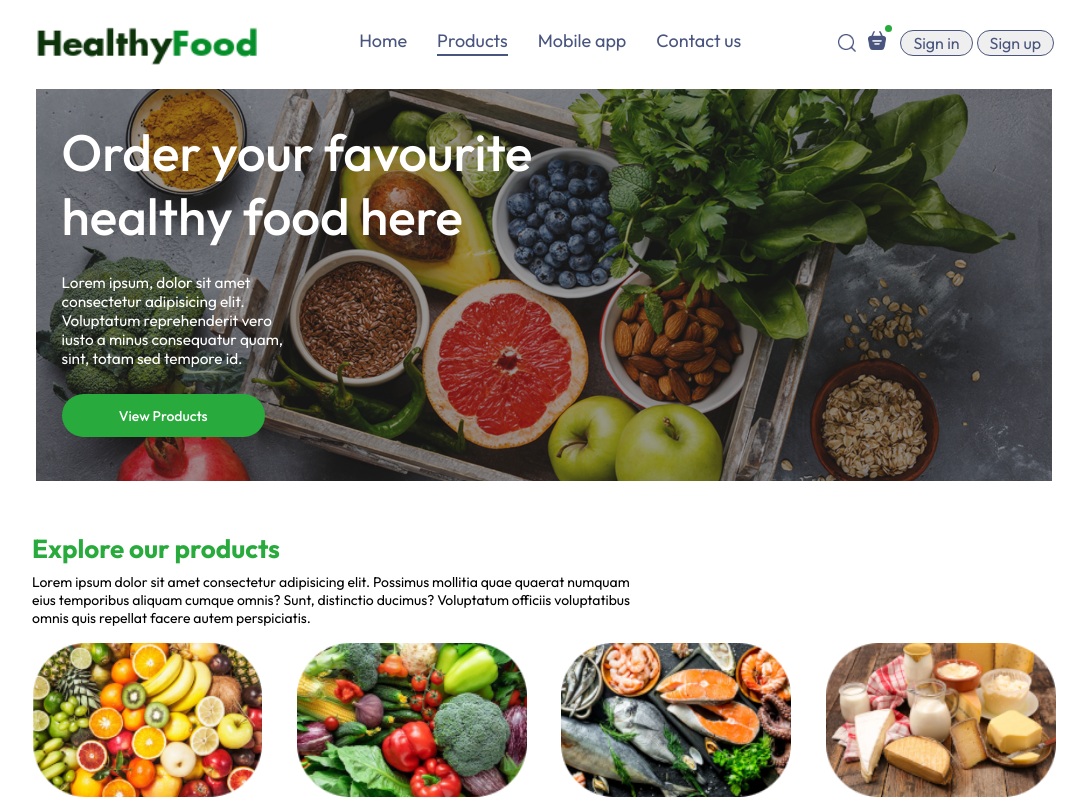
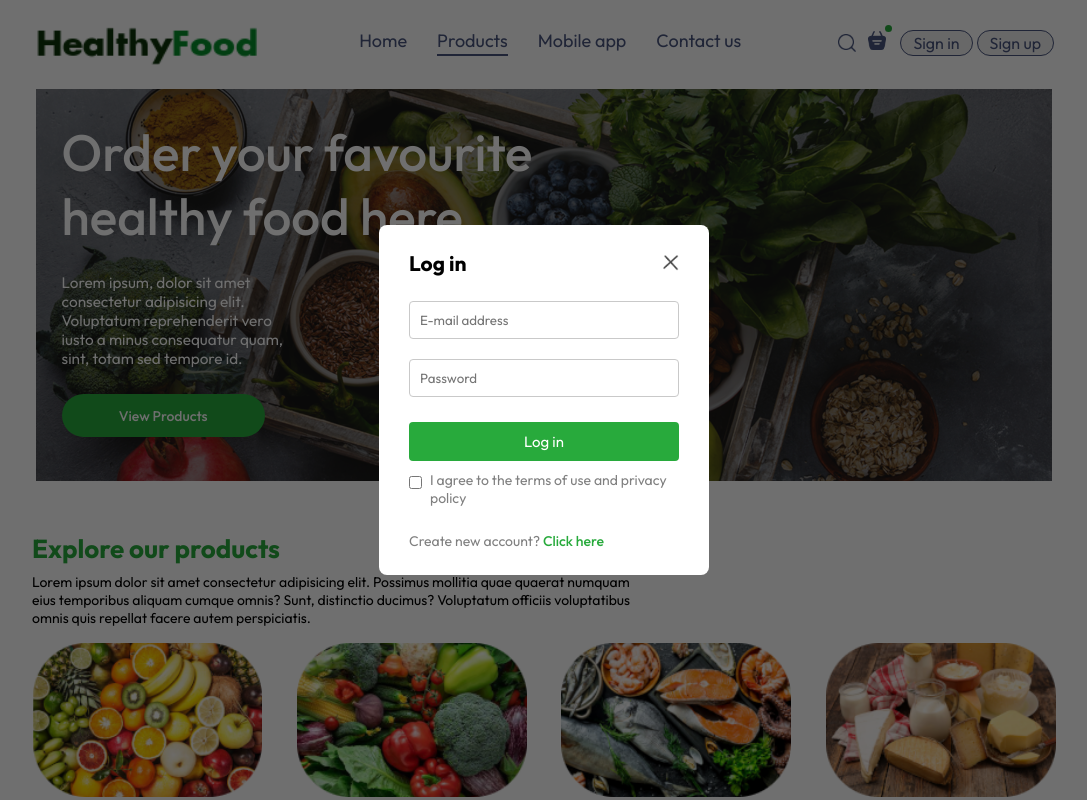
Before and after one commit to StanleyPete/mern-food-delivery-app, a React (Vite) app in the folder fe/: page / in a window 1280 px wide. Both pictures are taken after a click on the button "Sign in". Shown: the top 800 px of the page, without its empty margins (96-1183 px from the left). Built offline with nearby package versions, Linux system fonts and the light colour scheme.

Commit message:
Sign in / sign up form built

```diff
--- a/fe/src/App.jsx
+++ b/fe/src/App.jsx
@@ -1,20 +1,29 @@
-import React from 'react'
+import React, { useState } from 'react'
 import NavMenu from './components/navMenu/NavMenu'
 
 import { Route, Routes } from 'react-router-dom'
 
 import Home from './pages/home/Home'
 import Footer from './components/footer/Footer'
+import LogInPopUp from './components/logInSignUpPopUp/LogInPopUp'
+import SignUpPopUp from './components/logInSignUpPopUp/SignUpPopUp'
+
 
 
 
 
 
 const App = () => {
+
+  const [showLogin, setShowLogin] = useState(false);
+  const [showSignUp, setShowSignUp] = useState(false);
+
   return (
     <>
+    {showLogin ? <LogInPopUp setShowLogin={setShowLogin}/> : <></>}
+    {showSignUp ? <SignUpPopUp setShowSignUp={setShowSignUp}/> : <></>}
       <div className='app'>
-        <NavMenu/>
+        <NavMenu setShowLogin={setShowLogin} setShowSignUp={setShowSignUp}/>
         <Routes>
           <Route path='/' element={<Home/>} />
 
--- a/fe/src/assets/assets.js
+++ b/fe/src/assets/assets.js
@@ -15,6 +15,7 @@
 import twitter_icon from './twitter_icon.png'
 import google_play_store from './google_play_store.png'
 import apple_store from './apple_store.png'
+import cross_icon from './cross_icon.png'
 
 
 import product_1 from './product_1.png'
@@ -315,5 +316,6 @@
     linkedin_icon,
     twitter_icon,
     google_play_store,
-    apple_store
+    apple_store,
+    cross_icon
 }
--- a/fe/src/components/NavMenu/NavMenu.jsx
+++ b/fe/src/components/NavMenu/NavMenu.jsx
@@ -3,7 +3,7 @@
 import { assets } from '../../assets/assets'
 import { Link } from 'react-router-dom';
 
-const NavMenu = () => {
+const NavMenu = ({setShowLogin, setShowSignUp}) => {
 
     const [navMenuState, setNav] = useState("Products");
 
@@ -24,8 +24,8 @@
           <div className="dot"></div>
         </div>
         <div className="navmenu-right-buttons">
-          <button>Sign in</button>
-          <button>Sign up</button>
+          <button onClick={()=>setShowLogin(true)}>Sign in</button>
+          <button onClick={()=>setShowSignUp(true)}>Sign up</button>
         </div>
       </div>
     </div>
--- /dev/null
+++ b/fe/src/components/logInSignUpPopUp/LogInPopUp.jsx
@@ -0,0 +1,33 @@
+import React, { useState } from 'react'
+import './logInSignUpPopUp.css'
+import { assets } from '../../assets/assets';
+
+const LogInPopUp = ({setShowLogin}) => {
+    const [currState, setCurrState] = useState("Log in");
+  return (
+    <div className="sign-in-up">
+      <form className="sign-in-up-container">
+        <div className="sign-in-up-title">
+            <h2>{currState}</h2>
+            <img onClick={()=>setShowLogin(false)} src={assets.cross_icon} alt="Exit image" />
+        </div>
+        <div className="sign-in-up-inputs">
+            {currState==="Log in" ? <></> :  <input type="text" placeholder="Username" required/>}
+            <input type="email" placeholder="E-mail address" required />
+            <input type="password" placeholder="Password" required/>
+        </div>
+        <button>{currState==="Sign Up" ? "Create account" : "Log in"}</button>
+        <div className="sign-in-up-terms">
+            <input type="checkbox" required/>
+            <p>I agree to the terms of use and privacy policy</p>
+        </div>
+        {currState==="Log in"
+        ? <p>Create new account? <span onClick={()=>setCurrState("Sign Up")}>Click here</span></p>
+        : <p>Already have and account? <span onClick={()=>setCurrState("Log in")}>Log in here</span></p>
+        }
+      </form>
+    </div>
+  )
+}
+
+export default LogInPopUp
--- /dev/null
+++ b/fe/src/components/logInSignUpPopUp/SignUpPopUp.jsx
@@ -0,0 +1,33 @@
+import React, { useState } from 'react'
+import './logInSignUpPopUp.css'
+import { assets } from '../../assets/assets';
+
+const SignUpPopUp = ({setShowSignUp}) => {
+    const [currState, setCurrState] = useState("Sign up");
+  return (
+    <div className="sign-in-up">
+      <form className="sign-in-up-container">
+        <div className="sign-in-up-title">
+            <h2>{currState}</h2>
+            <img onClick={()=>setShowSignUp(false)} src={assets.cross_icon} alt="Exit image" />
+        </div>
+        <div className="sign-in-up-inputs">
+            {currState==="Sign up" ? <input type="text" placeholder="Username" required/> : <></> }
+            <input type="email" placeholder="E-mail address" required />
+            <input type="password" placeholder="Password" required/>
+        </div>
+        <button>{currState==="Sign up" ? "Create account" : "Log in"}</button>
+        <div className="sign-in-up-terms">
+            <input type="checkbox" required/>
+            <p>I agree to the terms of use and privacy policy</p>
+        </div>
+        {currState==="Sign up"
+        ? <p>Already have and account? <span onClick={()=>setCurrState("Log in")}>Log in here</span></p>
+        : <p>Create new account? <span onClick={()=>setCurrState("Sign up")}>Click here</span></p>
+        }
+      </form>
+    </div>
+  )
+}
+
+export default SignUpPopUp
--- /dev/null
+++ b/fe/src/components/logInSignUpPopUp/logInSignUpPopUp.css
@@ -0,0 +1,65 @@
+.sign-in-up{
+    display: grid;
+    width: 100%;
+    position: absolute;
+    z-index: 1;
+    height: 100%;
+    background-color: #00000090;
+}
+.sign-in-up-container{
+    display:flex;
+    flex-direction: column;
+    place-self: center;
+    width: max(23vw, 330px);
+    padding: 25px 30px;
+    color: #808080;
+    background-color: white;
+    gap: 25px;
+    border-radius: 8px;
+    font-size: 14px;
+    animation: fadeIn 0.5s;
+}
+.sign-in-up-title{
+    display: flex;
+    justify-content: space-between;
+    align-items: center;
+    color: black;
+}
+.sign-in-up-title img{
+    width: 16px;
+    cursor: pointer;
+}
+.sign-in-up-inputs{
+    display: flex;
+    flex-direction: column;
+    gap: 20px;
+}
+.sign-in-up-inputs input{
+    padding: 10px;
+    outline: none;
+    border: 1px solid #c9c9c9;
+    border-radius: 4px;
+}
+.sign-in-up-container button{
+    padding: 10px;
+    border: none;
+    border-radius: 4px;
+    color:white;
+    background-color: #28aa3c;
+    font-size: 15px;
+    cursor: pointer;
+}
+.sign-in-up-terms{
+    display: flex;
+    align-items: start;
+    margin-top: -15px;
+    gap: 8px;
+}
+.sign-in-up-terms input{
+    margin-top: 5px;
+}
+.sign-in-up p span {
+    color: #28aa3c;
+    font-weight: 500;
+    cursor: pointer;
+}
```
Also changed, not shown: fe/src/assets/cross_icon.png (added).
